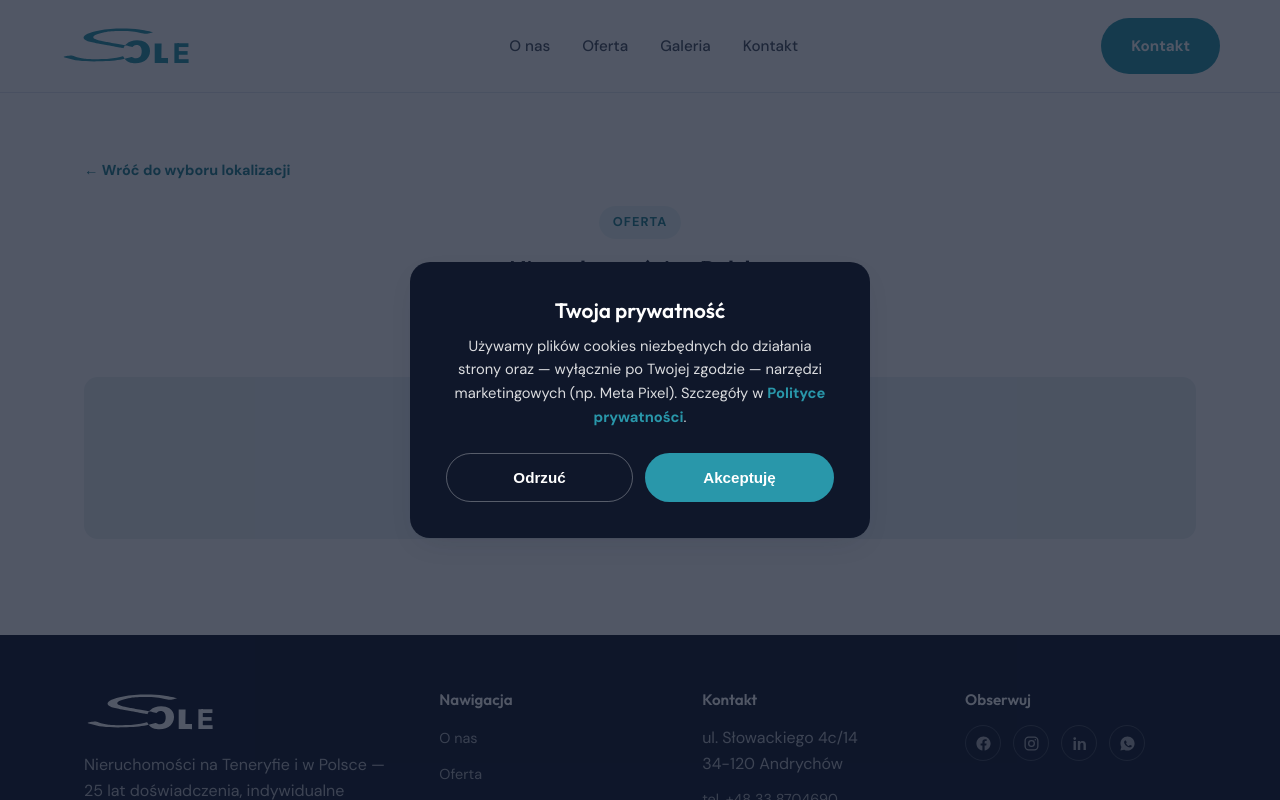
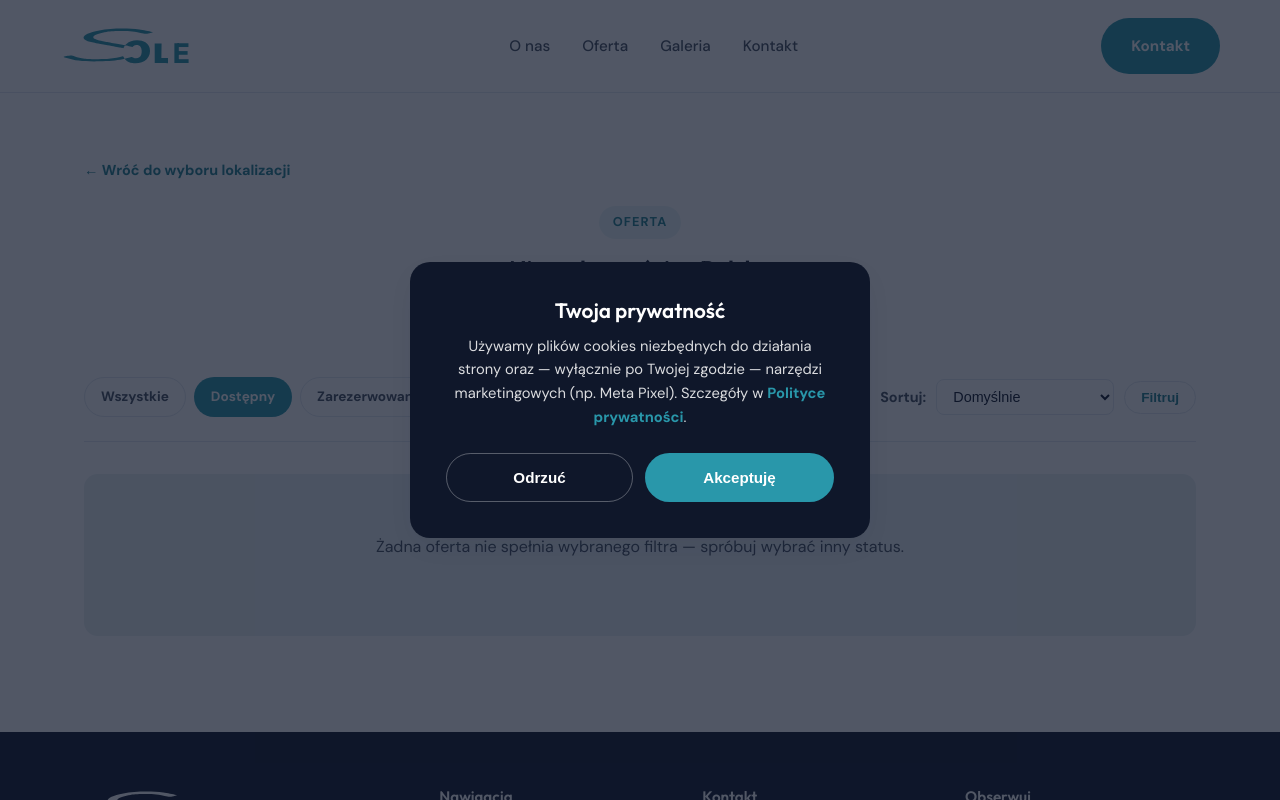
Before and after one commit to karolkamuda89-ux/sole.pl, a Django app: page /oferta/polska/?status=dostepny in a window 1280 px wide. Run offline with Django 5.2, Linux system fonts and the light colour scheme; data that the repository does not hold is empty.

Commit message:
Dodaj filtr statusu/sortowanie po cenie i reczna kolejnosc ofert w adminie
Lista ofert (klient): filtr statusu (Wszystkie/Dostepny/Zarezerwowany/
Sprzedany) i sortowanie po cenie (od najnizszej/najwyzszej) - zwykle GET-y,
dziala bez JS.

Panel admina: nowe pole "Kolejnosc na stronie" (Property.order), edytowalne
wprost na liscie ofert (ten sam wzorzec co PropertyImage.order/
GalleryPhoto.order) - decyduje, ktora oferta jest pierwsza/druga itd. na
stronie.

Co-Authored-By: Claude Sonnet 5 <noreply@anthropic.com>

```diff
--- a/core/static/core/css/style.css
+++ b/core/static/core/css/style.css
@@ -1112,6 +1112,98 @@ section {
   border-radius: var(--radius);
 }
 
+/* Filtr statusu + sortowanie po cenie (core/oferta/lista.html) — zwykłe
+   GET-y, bez JS (patrz komentarz w szablonie). */
+.offer-filters {
+  display: flex;
+  flex-wrap: wrap;
+  align-items: center;
+  justify-content: space-between;
+  gap: 16px;
+  margin-bottom: 32px;
+  padding-bottom: 24px;
+  border-bottom: 1px solid var(--border);
+}
+
+.offer-filter-status {
+  display: flex;
+  flex-wrap: wrap;
+  gap: 8px;
+}
+
+.offer-filter-btn {
+  display: inline-block;
+  padding: 8px 16px;
+  border-radius: 999px;
+  border: 1px solid var(--border);
+  font-size: 0.85rem;
+  font-weight: 600;
+  color: var(--text);
+  background: #fff;
+  transition: border-color 0.2s ease, color 0.2s ease, background 0.2s ease;
+}
+
+.offer-filter-btn:hover {
+  border-color: var(--teal);
+}
+
+.offer-filter-btn.active {
+  color: #fff;
+  border-color: transparent;
+  background: var(--navy);
+}
+
+/* Aktywny filtr statusu przejmuje ten sam kolor co plakietka statusu na
+   kafelku (.offer-tile-status, wyżej) — łatwiej skojarzyć filtr z tym,
+   co faktycznie widać na ofertach. */
+.offer-filter-btn.status-dostepny.active {
+  background: var(--teal);
+}
+
+.offer-filter-btn.status-zarezerwowany.active {
+  background: #d97706;
+}
+
+.offer-filter-btn.status-sprzedany.active {
+  background: #64748b;
+}
+
+.offer-sort-form {
+  display: flex;
+  align-items: center;
+  gap: 10px;
+  font-size: 0.9rem;
+}
+
+.offer-sort-form label {
+  font-weight: 600;
+  color: var(--text);
+}
+
+.offer-sort-form select {
+  padding: 8px 12px;
+  border-radius: 8px;
+  border: 1px solid var(--border);
+  font-size: 0.9rem;
+  color: var(--navy);
+  background: #fff;
+}
+
+.offer-sort-submit {
+  padding: 8px 16px;
+  border-radius: 999px;
+  border: 1px solid var(--border);
+  background: #fff;
+  font-size: 0.85rem;
+  font-weight: 600;
+  color: var(--teal-dark);
+  cursor: pointer;
+}
+
+.offer-sort-submit:hover {
+  border-color: var(--teal);
+}
+
 /* ==========================================================================
    Szczegóły oferty (core/oferta/detail.html) — nagłówek z ceną, pasek
    parametrów, galeria (ta sama siatka/lightbox co na stronie głównej),
--- a/core/templates/core/oferta/lista.html
+++ b/core/templates/core/oferta/lista.html
@@ -7,9 +7,14 @@
 {% comment %}
   Lista ofert dla jednej lokalizacji — ten sam szablon obsługuje i Polskę,
   i Teneryfę (core.views.oferta_lista, kontekst: location, location_label,
-  properties). Każdy kafelek linkuje do core/oferta/detail.html tej oferty.
-  Nowa oferta dodana w adminie pojawi się tutaj sama — nic nie trzeba
-  dopisywać w szablonie.
+  properties, status_filter, sort, status_choices). Każdy kafelek linkuje
+  do core/oferta/detail.html tej oferty. Nowa oferta dodana w adminie
+  pojawi się tutaj sama — nic nie trzeba dopisywać w szablonie.
+
+  Filtr statusu i sortowanie po cenie to zwykłe GET-y (?status=...&sort=...)
+  — bez JS, działa też z wyłączonym JavaScriptem. Filtr statusu to linki
+  (każdy zachowuje aktualne sortowanie), sortowanie to <select> w formularzu
+  (zachowuje aktualny filtr statusu przez pole hidden) — patrz core/views.py.
 {% endcomment %}
 {% block content %}
 
@@ -21,6 +26,26 @@
       <span class="eyebrow">Oferta</span>
       <h1>Nieruchomości — {{ location_label }}</h1>
       <p>Wybierz ofertę, aby zobaczyć pełny opis, zdjęcia i szczegóły.</p>
+    </div>
+
+    <div class="offer-filters">
+      <div class="offer-filter-status">
+        <a href="?{% if sort %}sort={{ sort }}{% endif %}" class="offer-filter-btn{% if not status_filter %} active{% endif %}">Wszystkie</a>
+        {% for value, label in status_choices %}
+          <a href="?status={{ value }}{% if sort %}&sort={{ sort }}{% endif %}" class="offer-filter-btn status-{{ value }}{% if status_filter == value %} active{% endif %}">{{ label }}</a>
+        {% endfor %}
+      </div>
+
+      <form method="get" class="offer-sort-form">
+        {% if status_filter %}<input type="hidden" name="status" value="{{ status_filter }}">{% endif %}
+        <label for="sort-select">Sortuj:</label>
+        <select id="sort-select" name="sort">
+          <option value="" {% if not sort %}selected{% endif %}>Domyślnie</option>
+          <option value="price_asc" {% if sort == "price_asc" %}selected{% endif %}>Cena: od najniższej</option>
+          <option value="price_desc" {% if sort == "price_desc" %}selected{% endif %}>Cena: od najwyższej</option>
+        </select>
+        <button type="submit" class="offer-sort-submit">Filtruj</button>
+      </form>
     </div>
 
     {% if properties %}
@@ -57,7 +82,11 @@
       </div>
     {% else %}
       <div class="offer-tiles-empty">
-        <p>Na razie nie mamy tu jeszcze żadnych ofert — wróć niedługo.</p>
+        {% if status_filter %}
+          <p>Żadna oferta nie spełnia wybranego filtra — spróbuj wybrać inny status.</p>
+        {% else %}
+          <p>Na razie nie mamy tu jeszcze żadnych ofert — wróć niedługo.</p>
+        {% endif %}
       </div>
     {% endif %}
   </div>
--- a/core/views.py
+++ b/core/views.py
@@ -4,6 +4,7 @@ import time
 from django.conf import settings
 from django.contrib import messages
 from django.core.mail import send_mail
+from django.db.models import F
 from django.http import Http404
 from django.shortcuts import get_object_or_404, redirect, render
 from django.urls import reverse
@@ -122,6 +123,22 @@ def oferta_lista(request, location):
         .prefetch_related("images")
     )
 
+    # Filtr statusu (?status=dostepny/zarezerwowany/sprzedany) — wartość
+    # nieznana/pusta = bez filtrowania (wszystkie statusy, jak dotąd).
+    status_filter = request.GET.get("status", "")
+    if status_filter in dict(Property.STATUS_CHOICES):
+        properties = properties.filter(status=status_filter)
+
+    # Sortowanie po cenie (?sort=price_asc/price_desc) — nulls_last, żeby
+    # oferty bez podanej ceny ("Cena na zapytanie") nie wskakiwały na
+    # początek listy przy sortowaniu rosnącym (domyślne zachowanie SQLite).
+    # Bez parametru zostaje domyślna kolejność (Property.Meta.ordering).
+    sort = request.GET.get("sort", "")
+    if sort == "price_asc":
+        properties = properties.order_by(F("price").asc(nulls_last=True))
+    elif sort == "price_desc":
+        properties = properties.order_by(F("price").desc(nulls_last=True))
+
     return render(
         request,
         "core/oferta/lista.html",
@@ -129,6 +146,9 @@ def oferta_lista(request, location):
             "location": location,
             "location_label": location_labels[location],
             "properties": properties,
+            "status_filter": status_filter,
+            "sort": sort,
+            "status_choices": Property.STATUS_CHOICES,
         },
     )
 
```
Also changed, not shown: core/admin.py (+9 -4 lines), core/models.py (+9 -1 lines), core/migrations/0008_alter_property_options_property_order.py (added).
